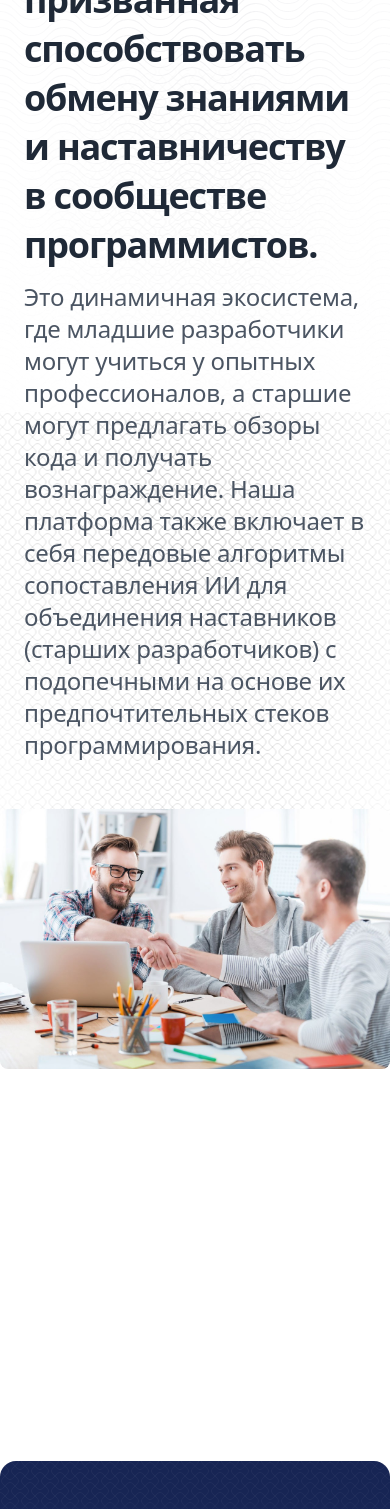
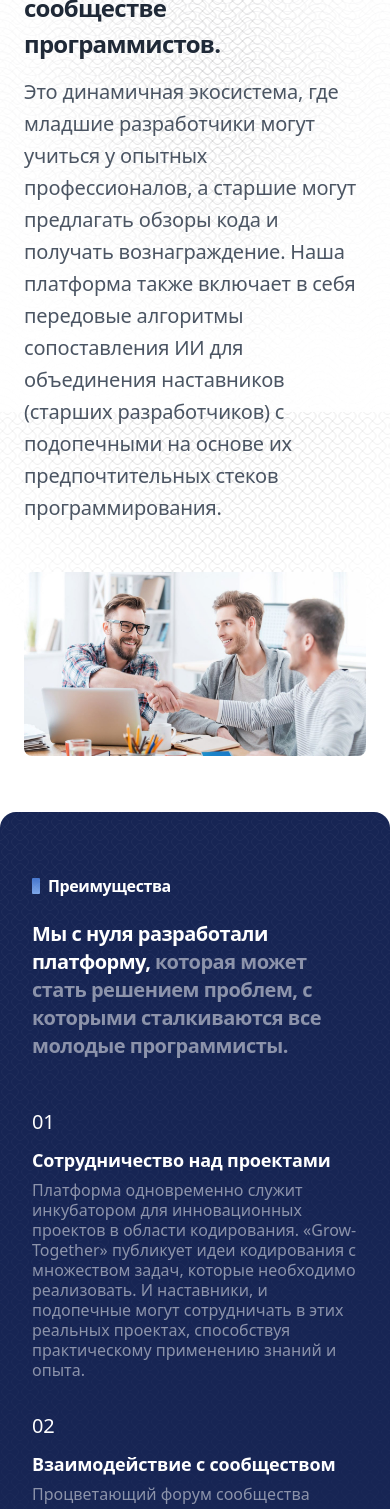
Before and after one commit to IT-Forelead/help2grow_FE, a Vue app: page / in a window 390 px wide. Shown: the part 432-1941 px from the top of the page. Built offline with nearby package versions, Linux system fonts and the light colour scheme.

Commit message:
the home page has been made mobile

```diff
--- a/src/components/Footer.vue
+++ b/src/components/Footer.vue
@@ -7,10 +7,10 @@ import TelegramIcon from '../assets/icons/TelegramIcon.vue'
 </script>
 
 <template>
-    <footer class="mt-24 bg-white">
+    <footer class="mt-0 bg-white md:mt-24">
         <div class="container py-12 mx-auto">
-            <div class="grid grid-cols-12 gap-4">
-                <div class="col-span-6">
+            <div class="grid grid-cols-2 gap-6 md:gap-12 md:grid-cols-4">
+                <div class="col-span-2 px-6">
                     <div class="font-semibold text-blue-600 uppercase tracking-[-.01em] -space-x-0.5">
                         <span class="text-[2rem]">H</span>
                         <span class="text-[2.1rem]">e</span>
@@ -22,12 +22,12 @@ import TelegramIcon from '../assets/icons/TelegramIcon.vue'
                         <span class="text-[2.7rem]">o</span>
                         <span class="text-[2.8rem]">w</span>
                     </div>
-                    <p class="w-2/3 text-base text-gray-600">
+                    <p class="w-full text-base text-gray-600 md:w-2/3">
                         «Grow-Together» — это ваш путь к росту, сотрудничеству и успеху в мире программирования.
                     </p>
                 </div>
-                <div class="col-span-3">
-                    <h5 class="mb-6 text-lg font-medium leading-5 text-gray-600">
+                <div class="col-span-2 px-6 md:col-span-1">
+                    <h5 class="mb-4 text-lg font-medium leading-5 text-gray-600 md:mb-6">
                         Категории
                     </h5>
                     <ul class="space-y-2">
@@ -48,8 +48,8 @@ import TelegramIcon from '../assets/icons/TelegramIcon.vue'
                         </li> -->
                     </ul>
                 </div>
-                <div class="col-span-3">
-                    <h5 class="mb-6 text-lg font-medium leading-5 text-gray-600">
+                <div class="col-span-2 px-6 md:col-span-1">
+                    <h5 class="mb-4 text-lg font-medium leading-5 text-gray-600 md:mb-6">
                         Контакты
                     </h5>
                     <ul class="space-y-2">
--- a/src/components/Home/FirstSection.vue
+++ b/src/components/Home/FirstSection.vue
@@ -3,16 +3,16 @@
 </script>
 
 <template>
-    <section class="pt-28">
-        <div class="relative mx-auto overflow-hidden bg-blue-950 text-white z-[6] max-w-7xl rounded-2xl py-16 px-24 backround">
+    <section class="pt-14 md:pt-28">
+        <div class="relative mx-auto overflow-hidden bg-blue-950 text-white z-[6] max-w-7xl rounded-2xl py-16 md:px-24 px-8 backround">
             <div class="max-w-3xl">
-                <div class="flex items-center max-w-screen-sm mb-8 space-x-2">
+                <div class="flex items-center max-w-screen-sm mb-6 space-x-2 md:mb-8">
                     <div class="w-2 h-4 inline-block rounded-[1px] bg-gradient-to-b from-[#4575cd] to-[#7ea7e9]"></div>
                     <p class="text-base font-semibold leading-5 text-white -tracking-wide">
                         Преимущества
                     </p>
                 </div>
-                <h2 class="mb-4 text-3xl font-semibold leading-10 tracking-tight">
+                <h2 class="mb-4 text-xl font-semibold leading-7 tracking-tight md:leading-10 md:text-3xl">
                     Мы с нуля разработали платформу,
                     <span class="text-white/50">
                         которая может стать решением проблем, с которыми сталкиваются все молодые программисты.
@@ -22,7 +22,7 @@
             <div class="grid grid-cols-1 gap-8 mt-12 md:grid-cols-3 md:gap-3 lg:gap-8">
                 <div class="">
                     <div class="text-xl leading-7 -tracking-[0.01em] mb-3">01</div>
-                    <h3 class="text-xl font-semibold leading-6 -tracking-[0.01em] mb-2">
+                    <h3 class="text-lg md:text-xl font-semibold leading-6 -tracking-[0.01em] mb-2">
                         Сотрудничество над проектами
                     </h3>
                     <p class="text-base leading-5 text-white/50">
@@ -31,7 +31,7 @@
                 </div>
                 <div class="">
                     <div class="text-xl leading-7 -tracking-[0.01em] mb-3">02</div>
-                    <h3 class="text-xl font-semibold leading-6 -tracking-[0.01em] mb-2">
+                    <h3 class="text-lg md:text-xl font-semibold leading-6 -tracking-[0.01em] mb-2">
                         Взаимодействие с сообществом
                     </h3>
                     <p class="text-base leading-5 text-white/50">
@@ -40,7 +40,7 @@
                 </div>
                 <div class="">
                     <div class="text-xl leading-7 -tracking-[0.01em] mb-3">03</div>
-                    <h3 class="text-xl font-semibold leading-6 -tracking-[0.01em] mb-2">
+                    <h3 class="text-lg md:text-xl font-semibold leading-6 -tracking-[0.01em] mb-2">
                         Сотрудничество в проектах
                     </h3>
                     <p class="text-base leading-5 text-white/50">
--- a/src/components/Home/HeaderSection.vue
+++ b/src/components/Home/HeaderSection.vue
@@ -5,22 +5,22 @@
 <template>
     <section id="header" class="relative w-full pt-14">
         <div class="relative z-10 max-w-6xl px-6 mx-auto mb-12">
-            <div class="flex items-center max-w-screen-sm mb-8 space-x-2">
+            <div class="flex items-center max-w-screen-sm mb-4 space-x-2 md:mb-8">
                 <div class="w-2 h-4 inline-block rounded-[1px] bg-gradient-to-b from-[#4575cd] to-[#7ea7e9]"></div>
                 <p class="text-base font-semibold leading-5 text-gray-800 -tracking-wide">
                     IT-ForeLead LLC.
                 </p>
             </div>
-            <h1 class="text-5xl tracking-tight font-semibold mb-4">
+            <h1 class="mb-4 text-3xl font-semibold tracking-tight md:text-5xl">
                 <span class="text-blue-600">Help to grow</span>
-                <span class="text-4xl">- это новаторская платформа, призванная способствовать обмену знаниями и наставничеству в сообществе программистов.</span>
+                <span class="text-2xl md:text-4xl">- это новаторская платформа, призванная способствовать обмену знаниями и наставничеству в сообществе программистов.</span>
             </h1>
-            <p size="500" class="text-2xl text-gray-600 leading-8 -tracking-[0.01em]">
+            <p size="500" class="text-xl md:text-2xl text-gray-600 leading-8 -tracking-[0.01em]">
                 Это динамичная экосистема, где младшие разработчики могут учиться у опытных профессионалов, а старшие могут предлагать обзоры кода и получать вознаграждение. Наша платформа также включает в себя передовые алгоритмы сопоставления ИИ для объединения наставников (старших разработчиков) с подопечными на основе их предпочтительных стеков программирования.
             </p>
         </div>
         <div class="flex justify-center">
-            <div class="relative z-10 overflow-hidden w-[960px] h-[540px] rounded-lg">
+            <div class="relative z-10 overflow-hidden w-[342px] h-[184px] md:w-[960px] md:h-[540px] rounded-lg">
                 <img src="/header-image.jpg" class="w-full rounded-lg" alt="IT-Forelead">
             </div>
         </div>
--- a/src/components/Home/SecondSection.vue
+++ b/src/components/Home/SecondSection.vue
@@ -4,12 +4,12 @@ import CodeIcon from '../../assets/icons/CodeIcon.vue'
 </script>
 
 <template>
-    <section class="pt-28">
+    <section class="pt-14 md:pt-28">
         <div class="max-w-6xl px-6 mx-auto relative z-[3]">
-            <div class="text-gray-900 font-semibold text-4xl leading-10 -tracking-[0.01em] max-w-3xl mb-12">
+            <div class="text-gray-900 font-semibold text-4xl leading-10 -tracking-[0.01em] max-w-3xl mb-6 md:mb-12">
                 Ключевая особенность
             </div>
-            <div class="grid grid-cols-3 gap-8">
+            <div class="grid grid-cols-1 gap-4 md:gap-8 md:grid-cols-3">
                 <div
                     class="bg-white/70 rounded-lg min-h-[250px] p-8 border border-solid border-gray-200 shadow shadow-black/5 cursor-pointer hover:bg-white hover:shadow-xl duration-700 hover:shadow-black/5">
                     <div class="mb-6">
--- a/src/components/Home/ThirdSection.vue
+++ b/src/components/Home/ThirdSection.vue
@@ -4,20 +4,20 @@ import RectangleSvg from '../../assets/icons/RectangleSvg.vue'
 </script>
 
 <template>
-    <section class="overflow-hidden pt-28">
+    <section class="overflow-hidden pt-14 md:pt-28">
         <div class="max-w-6xl px-6 mx-auto mb-12">
             <div class="grid grid-cols-12 gap-8">
-                <div class="col-span-8">
+                <div class="col-span-12 md:col-span-8">
                     <div class="flex items-center max-w-screen-sm mb-6 space-x-2">
                         <div class="w-2 h-4 inline-block rounded-[1px] bg-gradient-to-b from-[#4575cd] to-[#7ea7e9]"></div>
                         <p class="text-base font-semibold leading-5 text-gray-800 -tracking-wide">
                             Растем вместе
                         </p>
                     </div>
-                    <h2 class="text-gray-900 text-5xl leading-[4.5rem] tracking-tight font-semibold mb-4">
+                    <h2 class="text-gray-900 text-3xl md:text-5xl leading-10 md:leading-[4.5rem] tracking-tight font-semibold mb-4">
                         Это больше, чем просто платформа наставничества
                     </h2>
-                    <p class="text-2xl text-gray-600 leading-8 -tracking-[0.01em]">
+                    <p class="text-lg md:text-2xl text-gray-600 leading-8 -tracking-[0.01em]">
                         Это динамичная экосистема, в которой взращивается будущее кодирования и воплощаются в жизнь инновационные проекты. Независимо от того, являетесь ли вы младшим разработчиком, которому нужен совет, или старшим разработчиком, желающим поделиться своим опытом и заработать на нем, «Grow-Together» — это ваш путь к росту, сотрудничеству и успеху в мире программирования.
                     </p>
                     <!-- <div class="grid grid-cols-2 gap-4 mt-8">
@@ -39,7 +39,7 @@ import RectangleSvg from '../../assets/icons/RectangleSvg.vue'
                         </div>
                     </div> -->
                 </div>
-                <div class="col-span-4 col-start-9 overflow-hidden h-96">
+                <div class="h-48 col-span-12 overflow-hidden md:col-start-9 md:col-span-4 md:h-96">
                     <RectangleSvg />
                 </div>
             </div>
```
Also changed, not shown: 2 other files (tests, documents, lock files or other folders).
